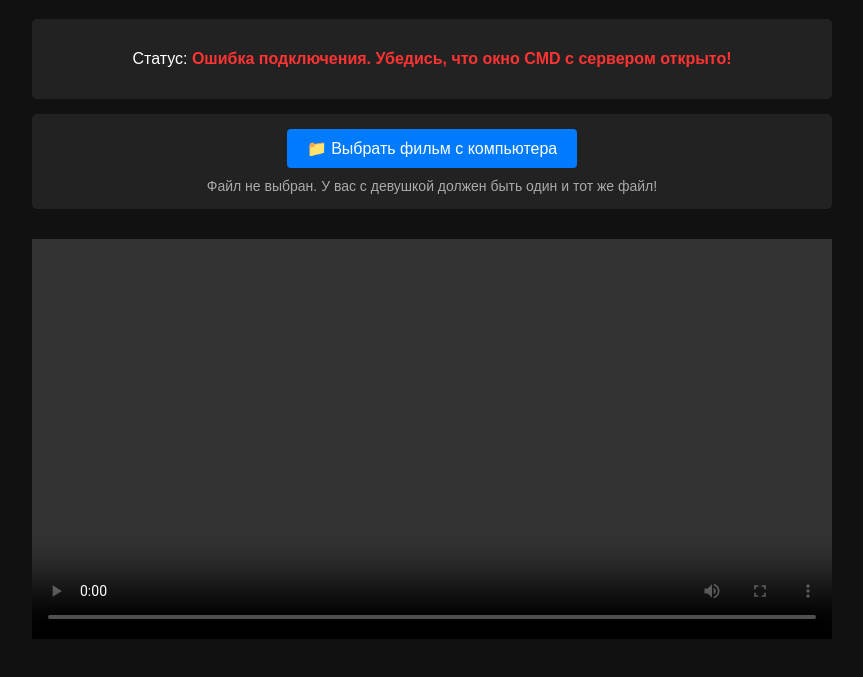
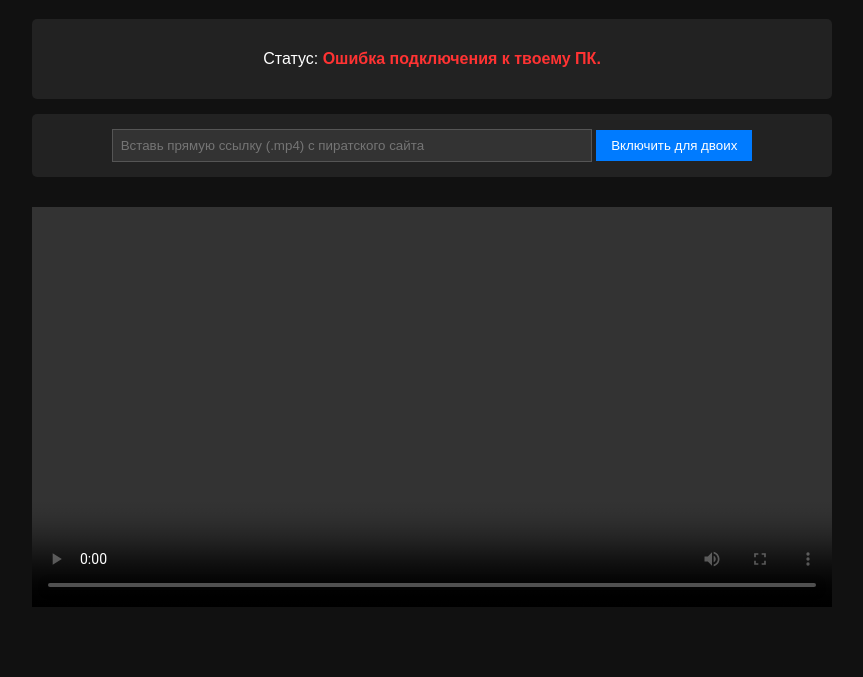
Before and after one commit to slizen-png/rave-govno, a plain HTML site: page index.html in a window 1280 px wide. Shown: the part 89-766 px from the top of the page, without its empty margins (208-1071 px from the left). Drawn offline with Linux system fonts and the light colour scheme.

Commit message:
index.html

```diff
--- a/index.html
+++ b/index.html
@@ -8,10 +8,9 @@
         .container { max-width: 800px; margin: 0 auto; text-align: center; }
         video { width: 100%; max-height: 450px; background: #000; margin-top: 15px; }
         .controls { margin: 15px 0; padding: 15px; background: #222; border-radius: 5px; }
-        input[type="file"] { display: none; }
-        .file-btn { padding: 10px 20px; background: #007bff; color: #fff; border: none; cursor: pointer; border-radius: 4px; display: inline-block; }
-        .file-btn:hover { background: #0056b3; }
-        #file-name { margin-top: 10px; color: #aaa; font-size: 14px; }
+        input { padding: 8px; width: 60%; background: #333; color: #fff; border: 1px solid #555; }
+        button { padding: 8px 15px; background: #007bff; color: #fff; border: none; cursor: pointer; }
+        button:hover { background: #0056b3; }
     </style>
 </head>
 <body>
@@ -24,48 +23,35 @@
     </div>
 
     <div class="controls">
-        <label class="file-btn">
-            📁 Выбрать фильм с компьютера
-            <input type="file" id="file-input" accept="video/*">
-        </label>
-        <div id="file-name">Файл не выбран. У вас с девушкой должен быть один и тот же файл!</div>
+        <input type="text" id="video-url" placeholder="Вставь прямую ссылку (.mp4) с пиратского сайта">
+        <button id="load-video-btn">Включить для двоих</button>
     </div>
 
-    <video id="shared-video" controls></video>
+    <video id="shared-video" controls autoplay></video>
 </div>
 
 <script>
     const video = document.getElementById('shared-video');
     const statusDisplay = document.getElementById('status');
-    const fileInput = document.getElementById('file-input');
-    const fileNameDisplay = document.getElementById('file-name');
+    const videoUrlInput = document.getElementById('video-url');
+    const loadVideoBtn = document.getElementById('load-video-btn');
 
-    // Подключаемся к твоему серверу на Node.js
-    const socket = new WebSocket('ws://localhost:8080');
+    // К какому серверу подключаемся (пока тестишь сам — localhost, для девушки потом заменим на ссылку туннеля)
+    const SERVER_HOST = 'localhost:8080';
+
+    const socket = new WebSocket('ws://' + SERVER_HOST);
     let isInternalChange = false;
 
     socket.onopen = () => {
-        statusDisplay.innerText = "Соединение установлено! Сервер на ПК работает.";
+        statusDisplay.innerText = "Кинотеатр готов к работе!";
         statusDisplay.style.color = "#00ff00";
     };
 
     socket.onerror = () => {
-        statusDisplay.innerText = "Ошибка подключения. Убедись, что окно CMD с сервером открыто!";
+        statusDisplay.innerText = "Ошибка подключения к твоему ПК.";
         statusDisplay.style.color = "#ff3333";
     };
 
-    // Локальное открытие файла (обходим CORS защиту браузера)
-    fileInput.addEventListener('change', function(e) {
-        const file = e.target.files[0];
-        if (file) {
-            fileNameDisplay.innerText = "Выбран файл: " + file.name;
-            const fileURL = URL.createObjectURL(file);
-            video.src = fileURL;
-            video.load();
-        }
-    });
-
-    // Ловим команды от сервера
     socket.onmessage = (event) => {
         const data = JSON.parse(event.data);
         isInternalChange = true;
@@ -73,28 +59,27 @@
         if (data.type === 'PLAY') video.play().catch(() => {});
         if (data.type === 'PAUSE') video.pause();
         if (data.type === 'SEEK') video.currentTime = data.time;
+        if (data.type === 'SRC') {
+            // Магия: заставляем плеер девушки брать видео через твой сервер-прокси
+            video.src = 'http://' + SERVER_HOST + '/video?url=' + encodeURIComponent(data.url);
+            video.load();
+        }
 
         setTimeout(() => { isInternalChange = false; }, 400);
     };
 
-    // Отправляем команды на сервер
-    video.addEventListener('play', () => {
-        if (!isInternalChange && socket.readyState === WebSocket.OPEN) {
-            socket.send(JSON.stringify({ type: 'PLAY' }));
+    loadVideoBtn.addEventListener('click', () => {
+        const url = videoUrlInput.value.trim();
+        if (url) {
+            video.src = 'http://' + SERVER_HOST + '/video?url=' + encodeURIComponent(url);
+            video.load();
+            socket.send(JSON.stringify({ type: 'SRC', url: url }));
         }
     });
 
-    video.addEventListener('pause', () => {
-        if (!isInternalChange && socket.readyState === WebSocket.OPEN) {
-            socket.send(JSON.stringify({ type: 'PAUSE' }));
-        }
-    });
-
-    video.addEventListener('seeked', () => {
-        if (!isInternalChange && socket.readyState === WebSocket.OPEN) {
-            socket.send(JSON.stringify({ type: 'SEEK', time: video.currentTime }));
-        }
-    });
+    video.addEventListener('play', () => { if (!isInternalChange) socket.send(JSON.stringify({ type: 'PLAY' })); });
+    video.addEventListener('pause', () => { if (!isInternalChange) socket.send(JSON.stringify({ type: 'PAUSE' })); });
+    video.addEventListener('seeked', () => { if (!isInternalChange) socket.send(JSON.stringify({ type: 'SEEK', time: video.currentTime })); });
 </script>
 
 </body>
```
